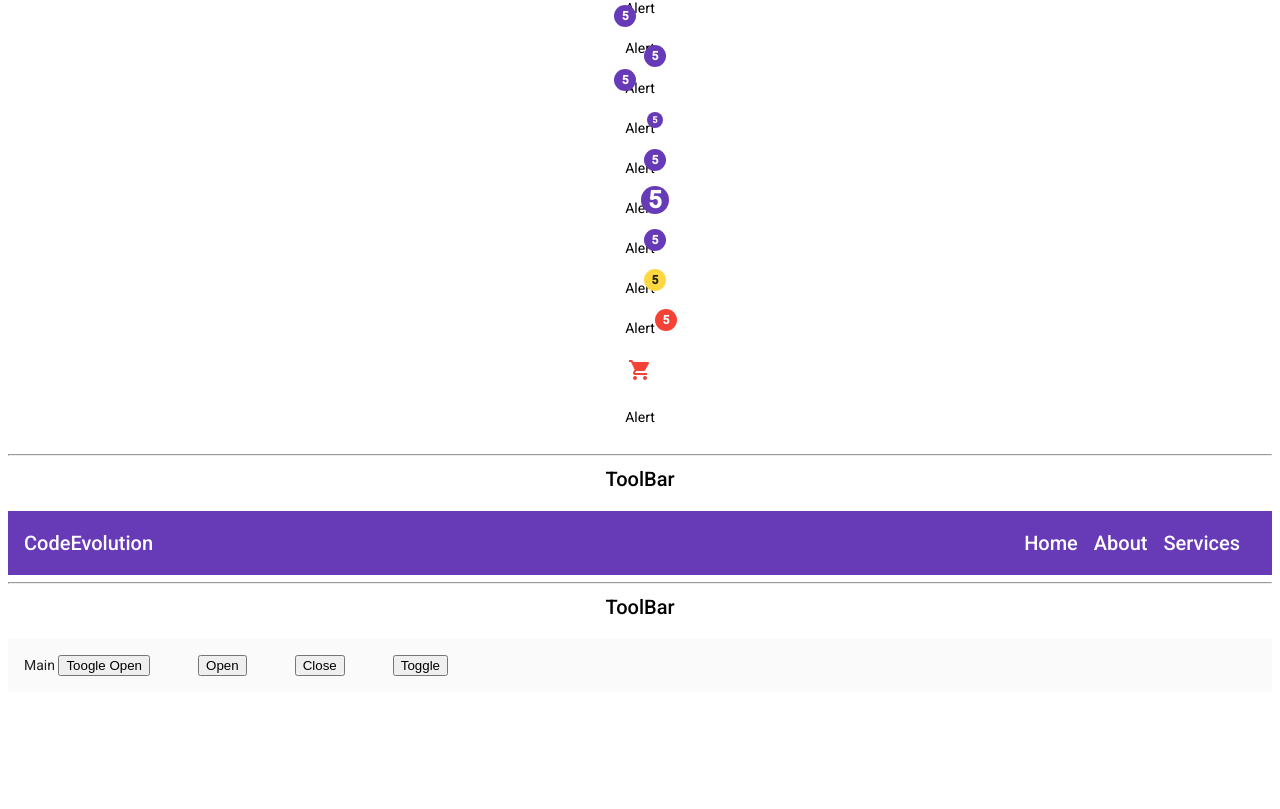
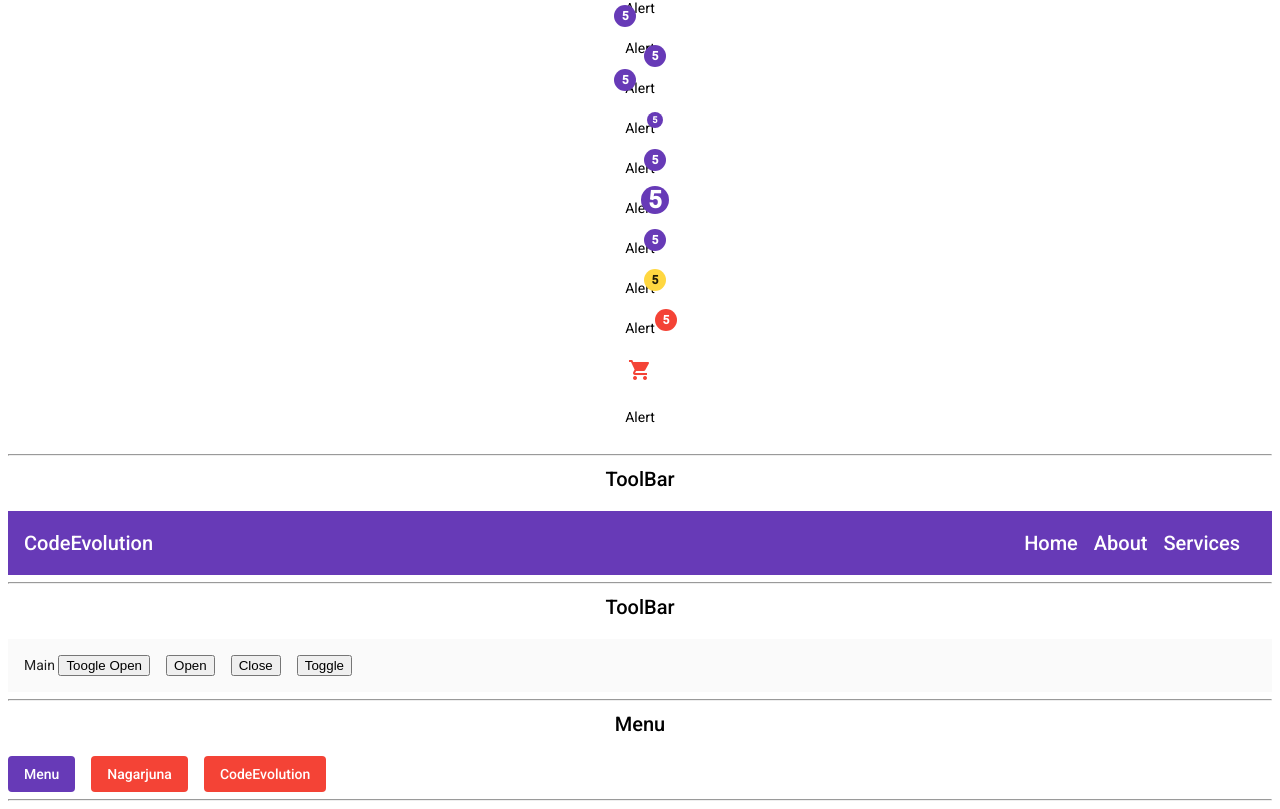
Before and after one commit to Nagarjuna-Singamsetti/Angular_Material_Tutorial, an Angular app: page / in a window 1280 px wide. Shown: the part 512-1321 px from the top of the page. Before the commit the page ends 1212 px from the top, so only its background shows below. Built offline with nearby package versions, Linux system fonts and the light colour scheme.

Commit message:
Added Menu

```diff
--- a/src/app/app.component.css
+++ b/src/app/app.component.css
@@ -1,5 +1,5 @@
 button{
-    margin-right: 3rem;
+    margin-right: 1rem;
 }
 .navbar{
     justify-content: space-between;
--- a/src/app/app.component.html
+++ b/src/app/app.component.html
@@ -96,3 +96,26 @@
         <button (click)="sidenav.toggle()">Toggle</button>
     </mat-sidenav-content>
 </mat-sidenav-container>
+<hr>
+<div class="mat-title" style="text-align: center;" >Menu</div>
+<mat-menu #appMenu="matMenu" xPosition="after" yPosition="above">
+    <button mat-menu-item [matMenuTriggerFor]="subMenu">FrontEnd</button>
+    <button mat-menu-item>BackEnd</button>
+</mat-menu>
+<button mat-flat-button [matMenuTriggerFor]="appMenu" color="primary">Menu</button>
+
+<mat-menu #subMenu="matMenu">
+    <button mat-menu-item>Angular</button>
+    <button mat-menu-item>React</button>
+    <button mat-menu-item>Vue</button>
+</mat-menu>
+<mat-menu #lazyMenu="matMenu">
+    <ng-template matMenuContent let-name="name" let-age="age">
+        <button mat-menu-item>Settings</button>
+        <button mat-menu-item>Age is {{age}}</button>
+        <button mat-menu-item>Log Out {{name}}</button>
+    </ng-template>
+</mat-menu>
+<button mat-flat-button color="warn" [matMenuTriggerData]="{name:'Nagarjuna', age:'30'}" [matMenuTriggerFor]="lazyMenu">Nagarjuna</button>
+<button mat-flat-button color="warn" [matMenuTriggerData]="{name:'CodeEvolution', age:'Unknown'}" [matMenuTriggerFor]="lazyMenu">CodeEvolution</button>
+<hr>
--- a/src/app/material/material.module.ts
+++ b/src/app/material/material.module.ts
@@ -5,6 +5,7 @@ import {MatIconModule} from '@angular/material/icon';
  import {MatBadgeModule} from '@angular/material/badge';
  import {MatToolbarModule} from '@angular/material/toolbar';
  import {MatSidenavModule} from '@angular/material/sidenav';
+ import {MatMenuModule} from '@angular/material/menu';
 
 const  material=[
   MatButtonModule,
@@ -12,7 +13,8 @@ const  material=[
   MatIconModule,
   MatBadgeModule,
   MatToolbarModule,
-  MatSidenavModule
+  MatSidenavModule,
+  MatMenuModule
 ];
 
 @NgModule({
```
